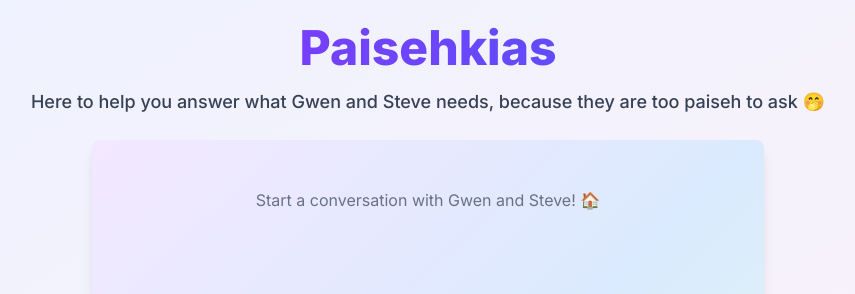
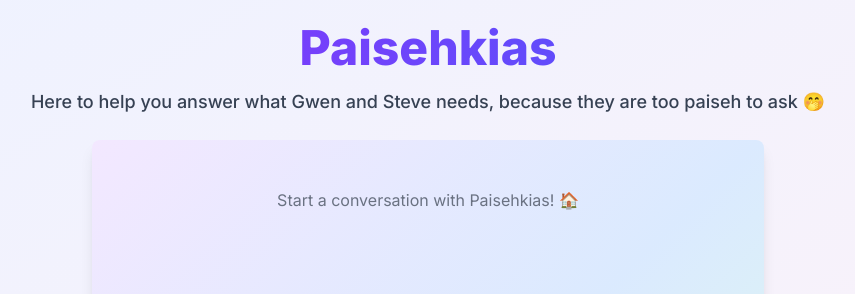
Before and after one commit to stevahnes/paisehkias, a Next.js app in the folder housewarming-agent/: page / in a window 1280 px wide. Shown: the top 294 px of the page, without its empty margins (212-1067 px from the left). Built offline with nearby package versions, Linux system fonts and the light colour scheme.

Commit message:
Fix: minor phrasing

```diff
--- a/housewarming-agent/src/components/chat/MessageList.tsx
+++ b/housewarming-agent/src/components/chat/MessageList.tsx
@@ -9,7 +9,7 @@ export default function MessageList({ messages }: MessageListProps) {
     <div className="space-y-4">
       {messages.length === 0 && (
         <div className="text-center text-gray-500 py-8">
-          Start a conversation with Gwen and Steve! 🏠
+          Start a conversation with Paisehkias! 🏠
         </div>
       )}
       {messages.map((message) => (
```
